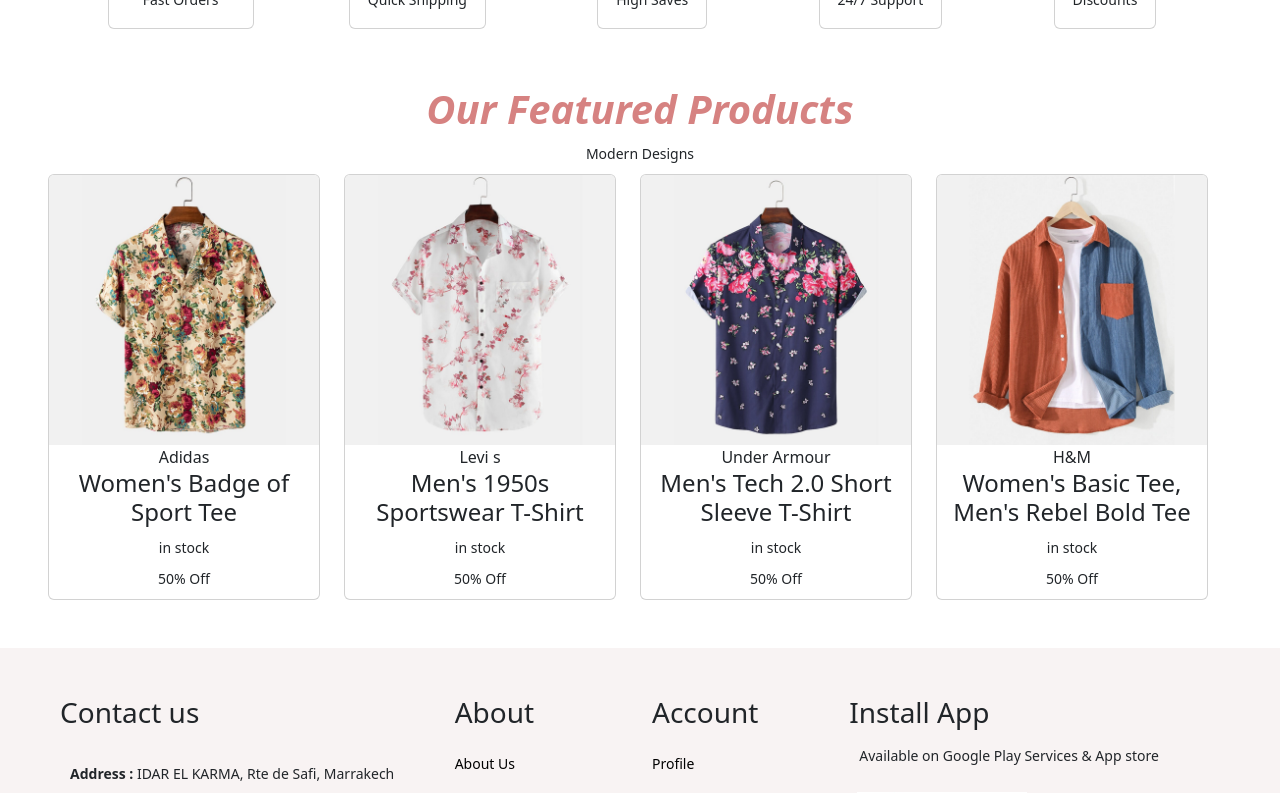
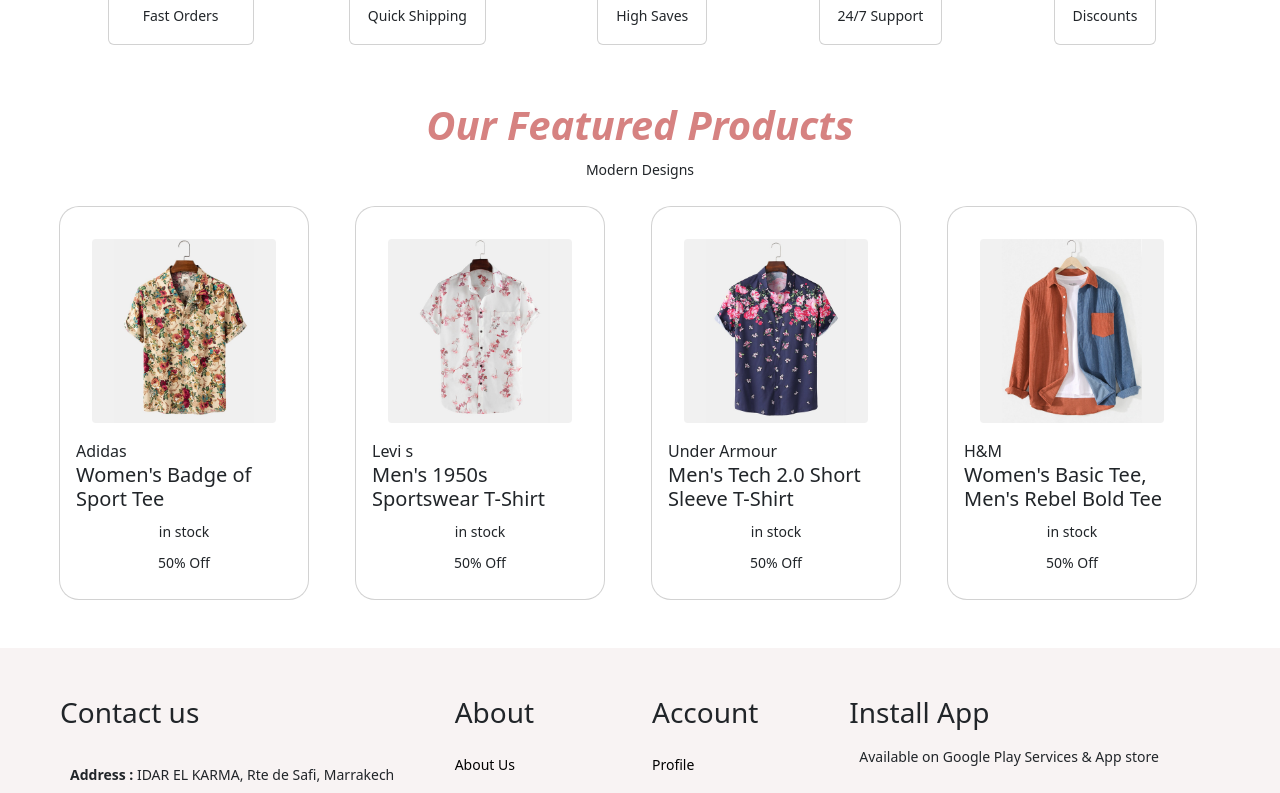
Before and after one commit to Chaimaert/e-comm-plat, a React (Vite) app: page / in a window 1280 px wide. Shown: the part 631-1424 px from the top of the page. Built offline with nearby package versions, Linux system fonts and the light colour scheme.

Commit message:
adding cards

```diff
--- a/src/App.css
+++ b/src/App.css
@@ -157,3 +157,12 @@ h2 {
   height: 70px;
   border-radius: 10px;
 }
+
+.featured-products .card img {
+  border-radius: 20px;
+}
+
+.featured-products .card {
+  border-radius: 20px;
+  max-width: 250px;
+}
--- a/src/components/choices.jsx
+++ b/src/components/choices.jsx
@@ -4,10 +4,12 @@ import saving from '../assets/images/icons/save-money.png'
 import support from '../assets/images/icons/support.png'
 import discount from '../assets/images/icons/gift-box.png'
 
+
+
 const choices = () => {
   return <>
 
-  <section className="hero p-2">
+  <section className="hero p-2 mt-3">
     <div className="container-xxl">
       <div className="row">
         <div className="hero-details">
--- a/src/components/featuredproducts.jsx
+++ b/src/components/featuredproducts.jsx
@@ -5,14 +5,16 @@ const featuredproducts = () => {
 
   <div className="row">
       {PRODUCTS.slice(2,6).map(product => (
-        <div className="col-3">
+        <div className="col-3 mt-3">
             <div key={product.id}>
-            <div className="card text-center">
-            <img src={product.image} alt="" className='card-img-top img-fluid m-auto' />
-            <div className="card-details">
+            <div className="card h-100 m-auto p-3">
+            <img src={product.image} alt="" className='card-img-top img-fluid m-auto p-3' />
+            <div className="card-details ">
+            <div className="title">
                 <span> {product.brand} </span>
-                <h4> {product.name} </h4>
-                <div className="card-bottom">
+                <h5> {product.name} </h5>
+            </div>
+                <div className="card-bottom text-center">
                     <p> {product.status} </p>
                     <p> {product.rate} </p>
                 </div>
```
